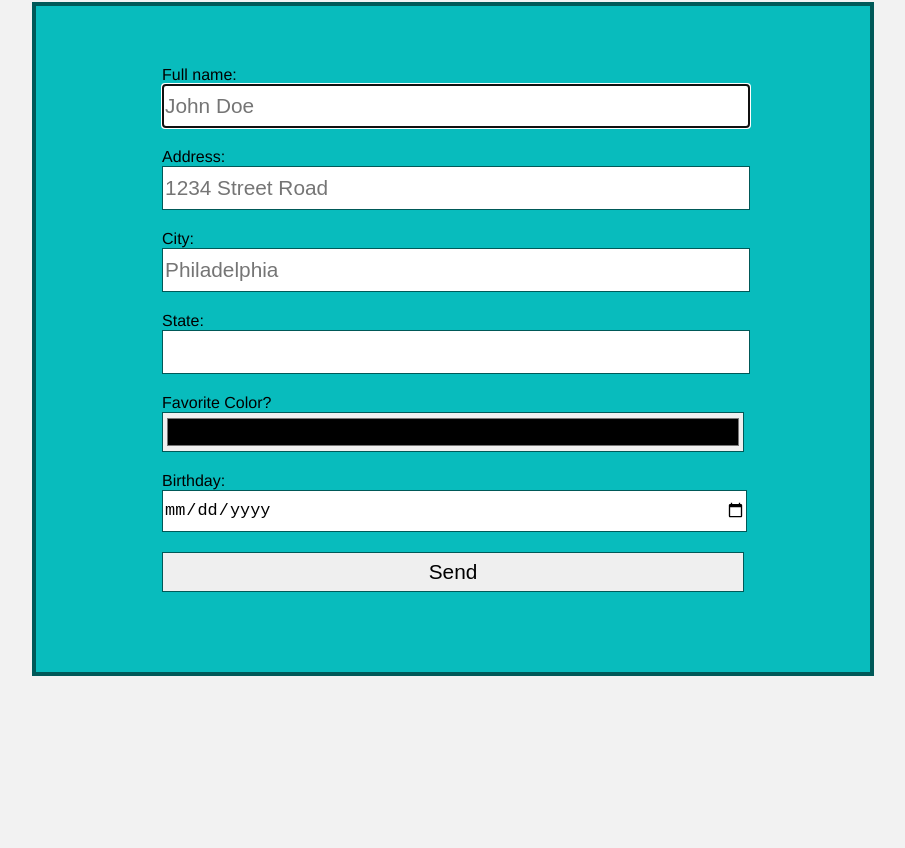
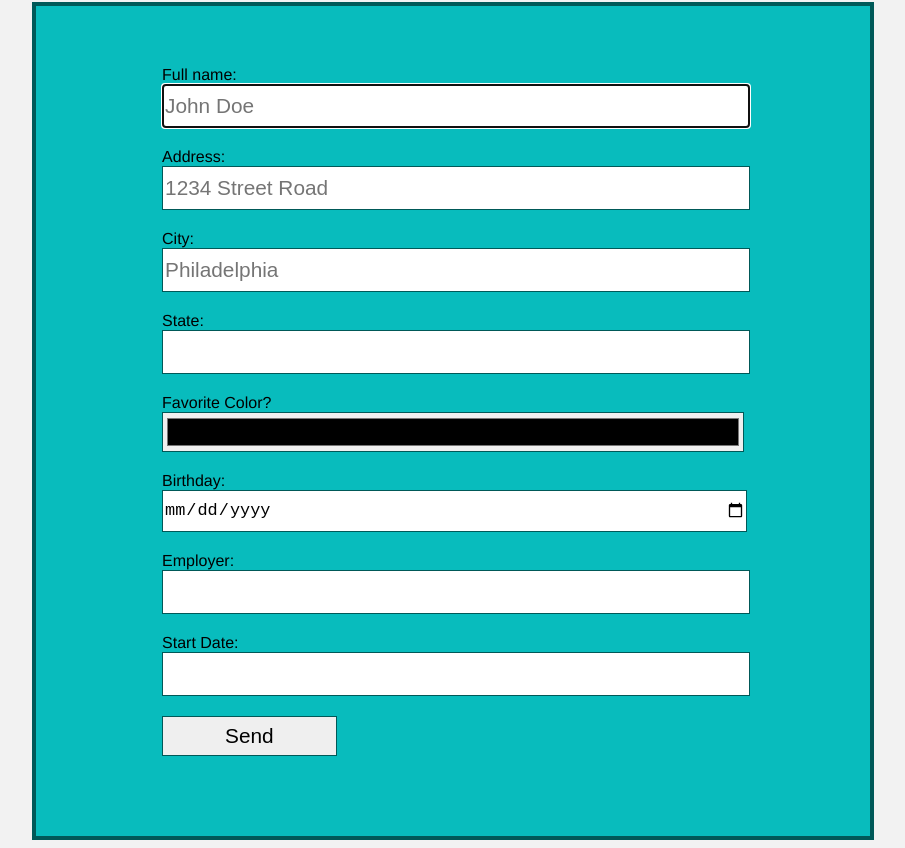
Before and after one commit to UbuntuJohn/DWS2, a plain HTML site: page B7/index.html in a window 1280 px wide. Shown: the part 78-926 px from the top of the page, without its empty margins (187-1092 px from the left). Before the commit the page ends 800 px from the top, so only its background shows below. Drawn offline with Linux system fonts and the light colour scheme.

Commit message:
some fixes

```diff
--- a/B7/css/main.css
+++ b/B7/css/main.css
@@ -14,12 +14,16 @@ form {
 	border: 4px solid #005958;
 }
 
-input:not([type='checkbox']), input:not([type='submit']) {
+input:not([type='checkbox']) {
 	width: 100%;
 	height: 40px;
 	font-size: 1.3em;
 	margin-bottom: 20px;
 	border: 1px solid #005958;
+}
+
+input[type='submit'] {
+	width: 30%;
 }
 
 @media (max-width: 768px) {
--- a/B7/index.html
+++ b/B7/index.html
@@ -84,11 +84,17 @@
 		<label for='favorite_color' required>Favorite Color?</label>
 		<input type='color' maxlength='30' name='favorite_color' />
 	<div>
-		<label for='Birthday'>Birthday: </label>
+		<label for='birthday'>Birthday: </label>
 		<input type='date' maxlength='30' name='dob' required/>
 	</div>
-	<div></div>
-	<div></div>
+	<div>
+		<label for='employer'>Employer: </label>
+		<input type='text' name='employer' />
+	</div>
+	<div>
+		<label for='start_date'>Start Date:</label>
+		<input type='datetime' name='start_date' />
+	</div>
 	<div></div>
 	<div></div>
 	<div></div>
```
